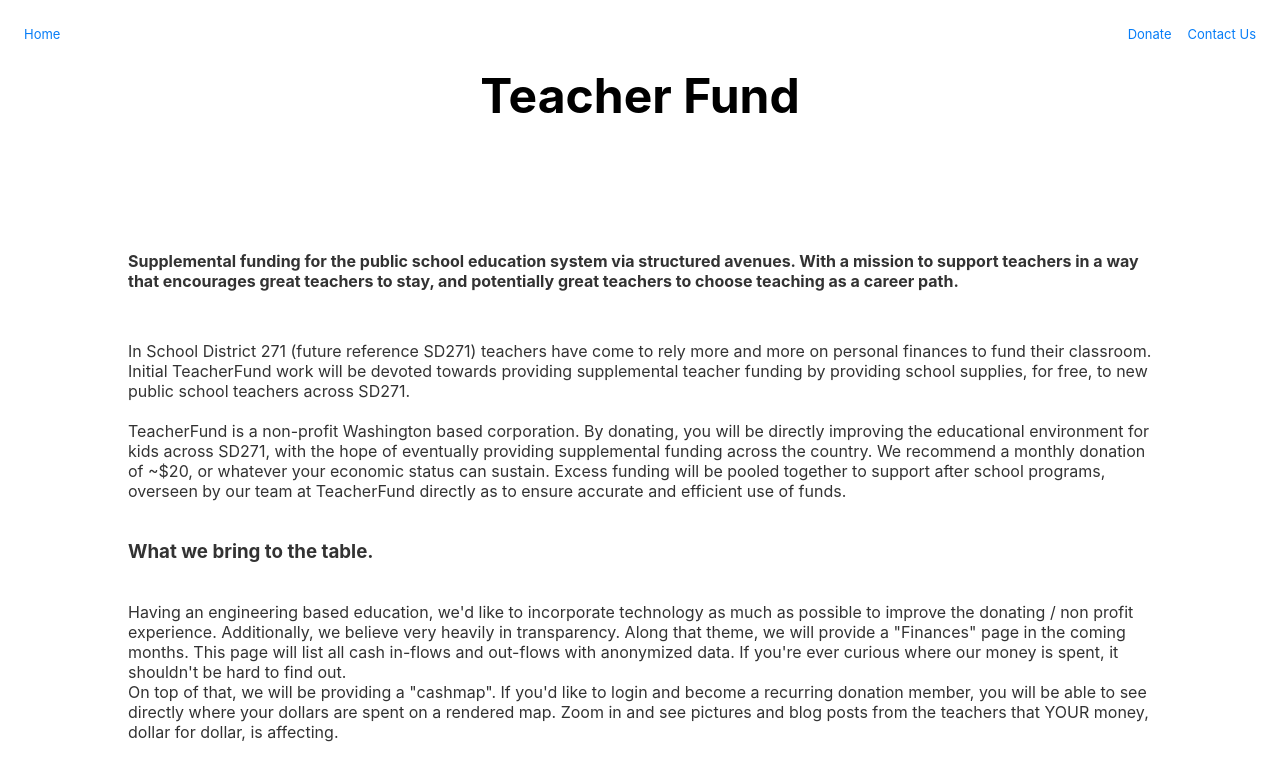
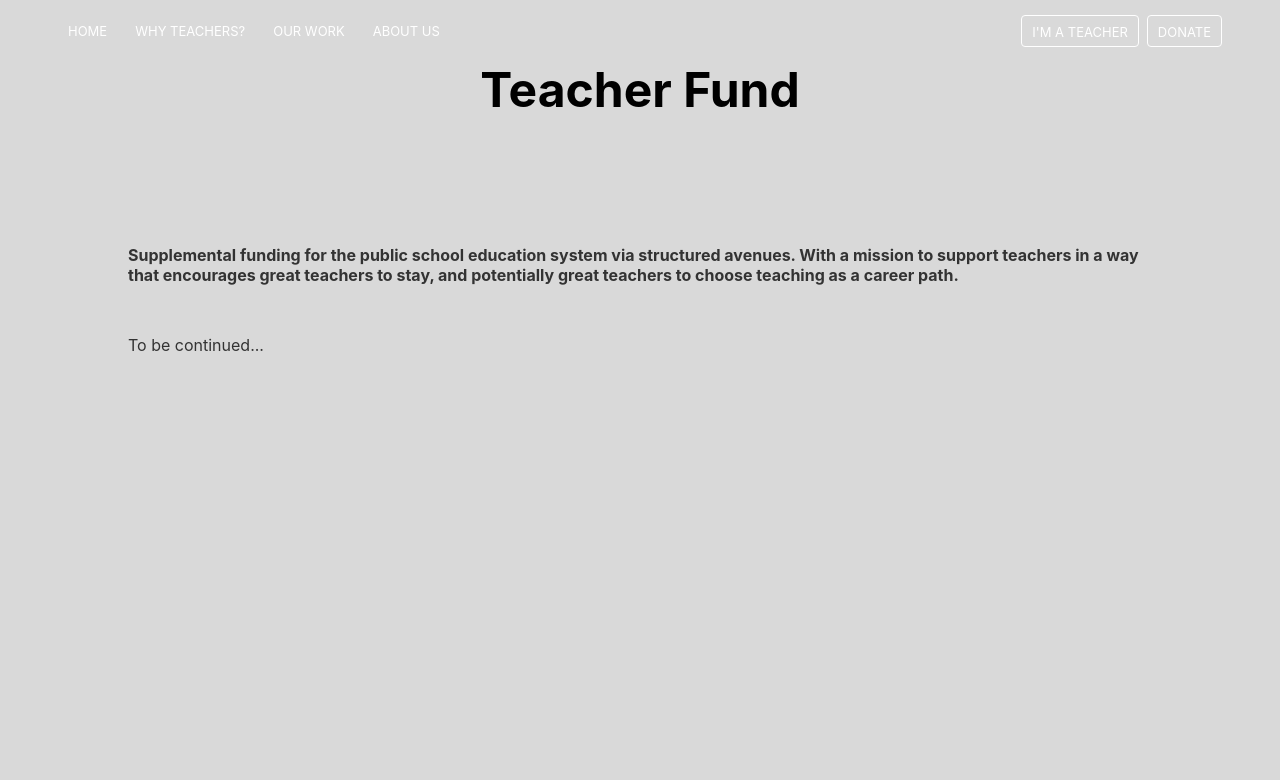
Before and after one commit to teacherfund/TeacherFund_next, a Next.js app: page / in a window 1280 px wide. Shown: the top 780 px of the page. Built offline with nearby package versions, Linux system fonts and the light colour scheme.

Commit message:
added in subsection and header components

```diff
--- a/components/nav.js
+++ b/components/nav.js
@@ -2,59 +2,91 @@ import React from 'react'
 import Link from 'next/link'
 
 const links = [
-  { href: '/donate', label: 'Donate' },
-  { href: '/contact', label: 'Contact Us' }
+  { href: '/', label: 'Home' },
+  { href: '/whyteachers', label: 'Why Teachers?' },
+  { href: '/ourwork', label: 'Our Work' },
+  { href: '/about', label: 'About us' },
 ].map(link => {
   link.key = `nav-link-${link.href}-${link.label}`
   return link
 })
 
+const buttons = [
+  { href: '/imateacher', label: 'I\'m a Teacher' },
+  { href: '/donate', label: 'Donate' },
+].map(butt => {
+  butt.key = `nav-link-${butt.href}-${butt.label}`
+  return butt
+})
+
 const Nav = () => (
-  <nav>
-    <ul>
-      <li>
-        <Link prefetch href="/">
-          <a>Home</a>
+  <div className="nav">
+    <div className="navItems">
+      {links.map(({ key, href, label }) => (
+        <div key={key}>
+          <Link href={href}>
+            <a>{label.toUpperCase()}</a>
           </Link>
-      </li>
-      <ul>
-        {links.map(({ key, href, label }) => (
-          <li key={key}>
+        </div>
+      ))}
+    </div>
+    <div className="navButtons">
+      {buttons.map(({ key, href, label }) => (
+        <div key={key}>
           <Link href={href}>
-              <a>{label}</a>
+            <a>{label.toUpperCase()}</a>
           </Link>
-          </li>
+        </div>
       ))}
-      </ul>
-    </ul>
+    </div>
 
     <style jsx>{`
       :global(body) {
         margin: 0;
+        background-color: #d9d9d9;
         font-family: -apple-system, BlinkMacSystemFont, Avenir Next, Avenir,
           Helvetica, sans-serif;
       }
-      nav {
-        text-align: center;
+
+      .nav {
+        display: none;
       }
-      ul {
+
+      @media only screen and (min-width: 600px) {
+        .nav {
+          background-color: transparent;
+          margin: 10px 40px;
           display: flex;
-        justify-content: space-between;
+          flex-direction: row;
         }
-      nav > ul {
-        padding: 4px 16px;
+        .nav > div, .nav > div > div {
+          padding: 5px 10px;
+          margin: 0 4px;
         }
-      li {
+        .homeNav {
           display: flex;
-        padding: 6px 8px;
+        }
+        .navItems {
+          flex-grow: 1;
+          flex-direction: row;
+          display: flex;
+        }
+        .navButtons {
+          display: flex;
+          flex-direction: row;
+        }
+        .navButtons > div {
+          border: 1px solid white;
+          border-radius: 4px;
         }
         a {
-        color: #067df7;
+          color: white;
           text-decoration: none;
           font-size: 13px;
         }
+      }
     `}</style>
-  </nav>
+  </div>
 )
 
 export default Nav
--- a/pages/index.js
+++ b/pages/index.js
@@ -15,28 +15,7 @@ const Home = () => (
         teachers to choose teaching as a career path.
       </p>
       <div className="whitepaper">
-        In School District 271 (future reference SD271) teachers have come to rely more and more on personal
-        finances to fund their classroom. Initial TeacherFund work will be devoted towards providing supplemental teacher funding by providing school supplies, for free, to
-        new public school teachers across SD271.
-        <br /><br />
-        TeacherFund is a non-profit Washington based corporation. By donating, you will be
-        directly improving the educational environment for kids across SD271, with the hope
-        of eventually providing supplemental funding across the country.
-        We recommend a monthly donation of ~$20, or whatever your economic status can sustain.
-        Excess funding will be pooled together to support after school programs, overseen by our team at
-        TeacherFund directly as to ensure accurate and efficient use of funds.
-        <br /><br />
-        <h3>What we bring to the table.</h3>
-        <br />
-        Having an engineering based education, we'd like to incorporate technology as much as possible to
-        improve the donating / non profit experience. Additionally, we believe very heavily in transparency.
-        Along that theme, we will provide a "Finances" page in the coming months. This page will list all cash
-        in-flows and out-flows with anonymized data. If you're ever curious where our money is spent,
-        it shouldn't be hard to find out.
-        <br />
-        On top of that, we will be providing a "cashmap". If you'd like to login and become a recurring donation
-        member, you will be able to see directly where your dollars are spent on a rendered map. Zoom in and see
-        pictures and blog posts from the teachers that YOUR money, dollar for dollar, is affecting.
+        To be continued...
       </div>
     </div>
 
```
Also changed, not shown: components/subsection.js (added, +44 -0 lines), pages/ourwork.js (added, +22 -0 lines), pages/whyteachers.js (added, +22 -0 lines), pages/aboutus.js (renamed from pages/contact.js). Lines whose indentation alone changed are shown as unchanged.
